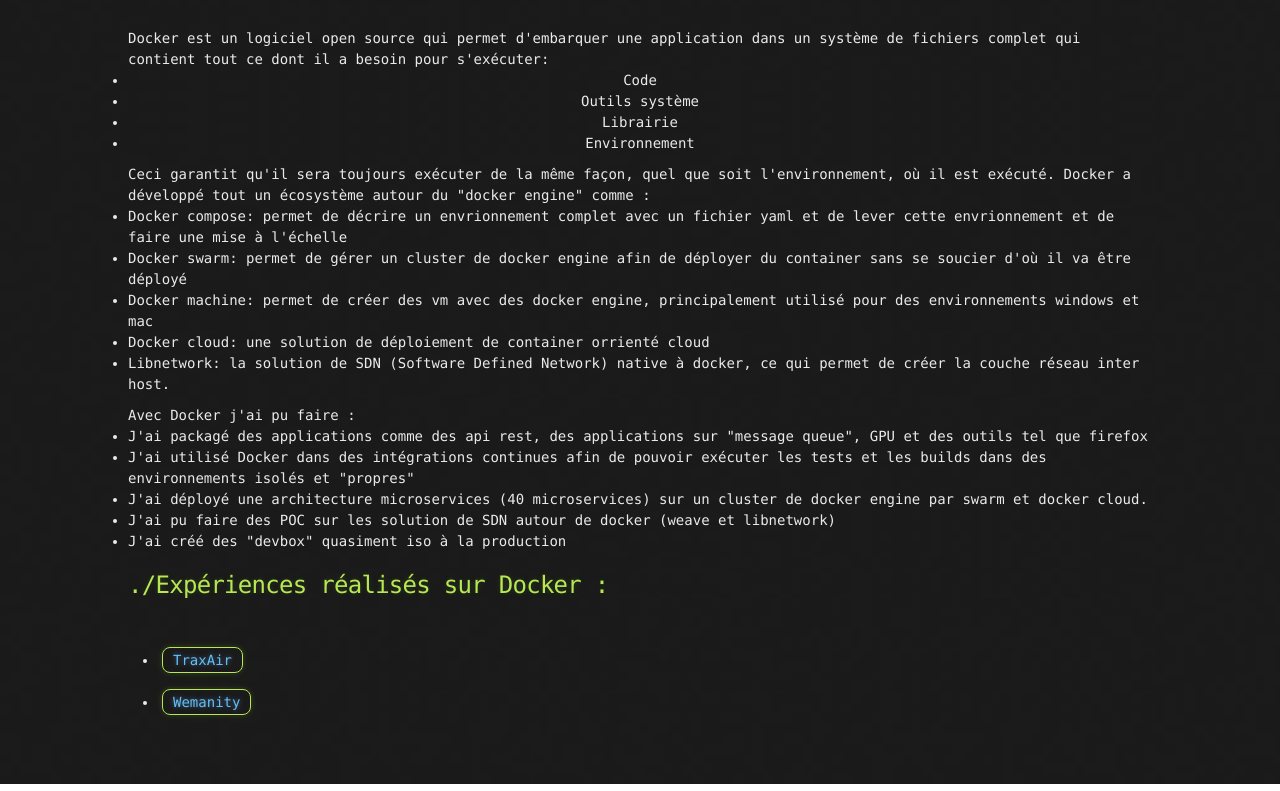
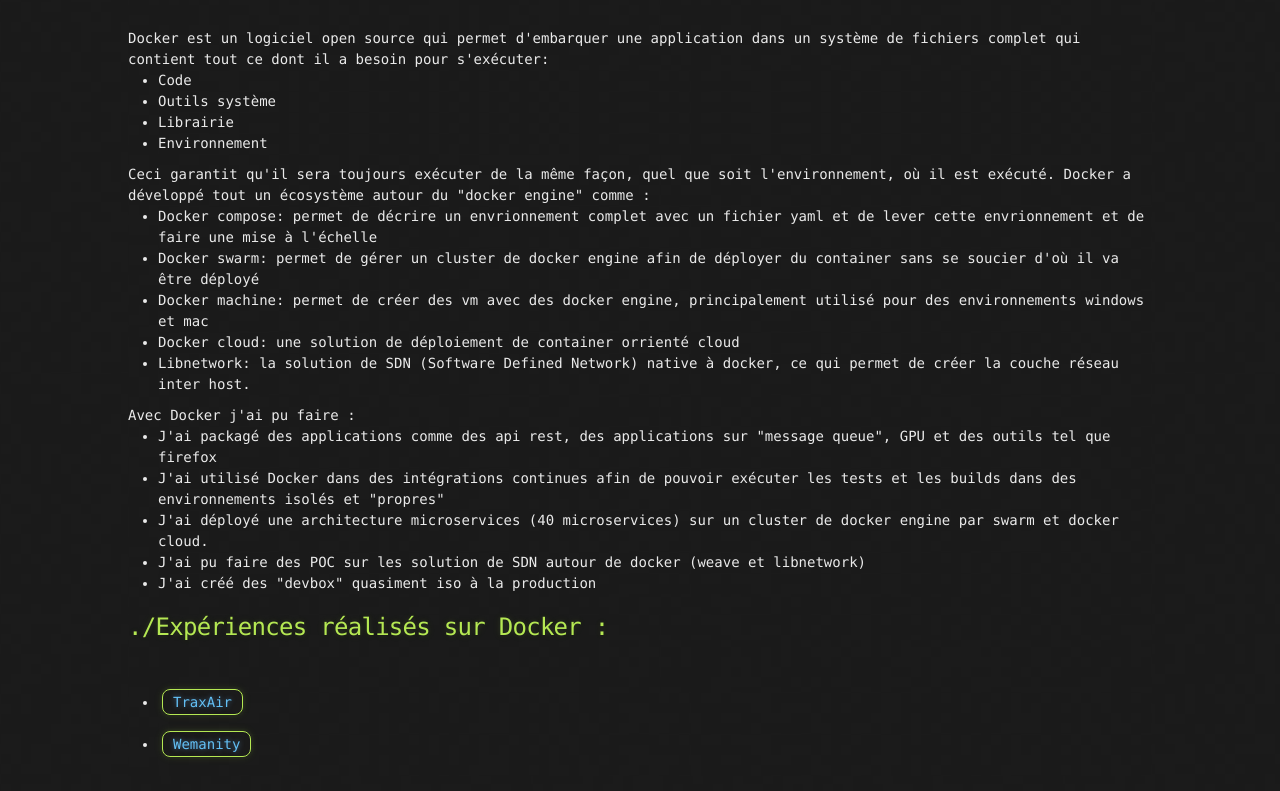
Before and after one commit to Dudesons/portfolio, a plain HTML site: page index.html at #/LinuxContainerDocker in a window 1280 px wide. Shown: the part 691-1482 px from the top of the page. Drawn offline with Linux system fonts and the light colour scheme.

Commit message:
...........;dqsd

```diff
--- a/templates/skills/tools/devops/linux_container_docker.html
+++ b/templates/skills/tools/devops/linux_container_docker.html
@@ -4,7 +4,7 @@
         <h2 class="exec">Docker</h2><br />
     </center>
     Docker est un logiciel open source qui permet d'embarquer une application dans un système de fichiers complet qui contient tout ce dont il a besoin pour s'exécuter:
-    <ul class="c">
+    <ul class="contact">
         <li>Code</li>
         <li>Outils système</li>
         <li>Librairie</li>
@@ -12,7 +12,7 @@
     </ul>
     Ceci garantit qu'il sera toujours exécuter de la même façon, quel que soit l'environnement, où il est exécuté.
     Docker a développé tout un écosystème autour du "docker engine" comme :
-    <ul>
+    <ul class="contact">
         <li>Docker compose: permet de décrire un envrionnement complet avec un fichier yaml et de lever cette envrionnement et de faire une mise à l'échelle</li>
         <li>Docker swarm: permet de gérer un cluster de docker engine afin de déployer du container sans se soucier d'où il va être déployé</li>
         <li>Docker machine: permet de créer des vm avec des docker engine, principalement utilisé pour des environnements windows et mac</li>
@@ -20,7 +20,7 @@
         <li>Libnetwork: la solution de SDN (Software Defined Network) native à docker, ce qui permet de créer la couche réseau inter host.</li>
     </ul>
     Avec Docker j'ai pu faire :
-    <ul>
+    <ul class="contact">
         <li>
             J'ai packagé des applications comme des api rest, des applications sur "message queue", GPU et des outils tel que firefox
         </li>
```
